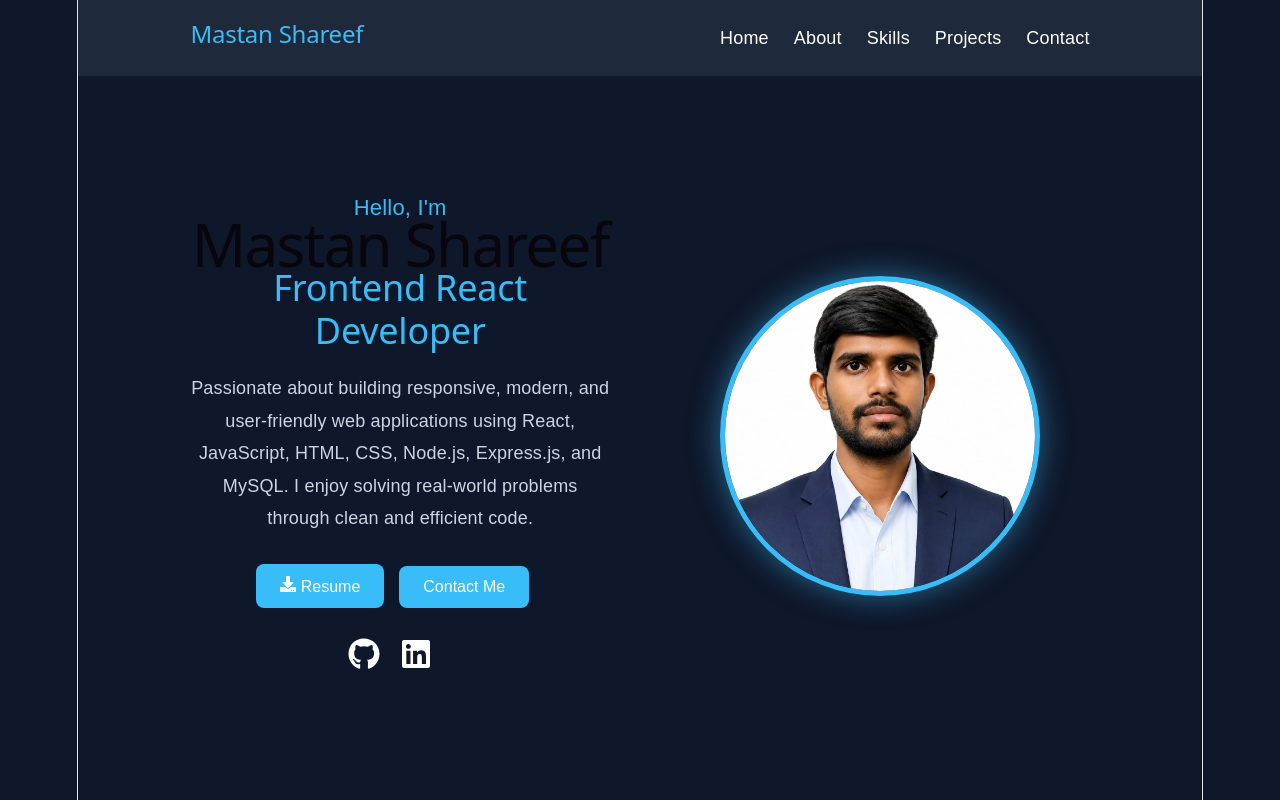
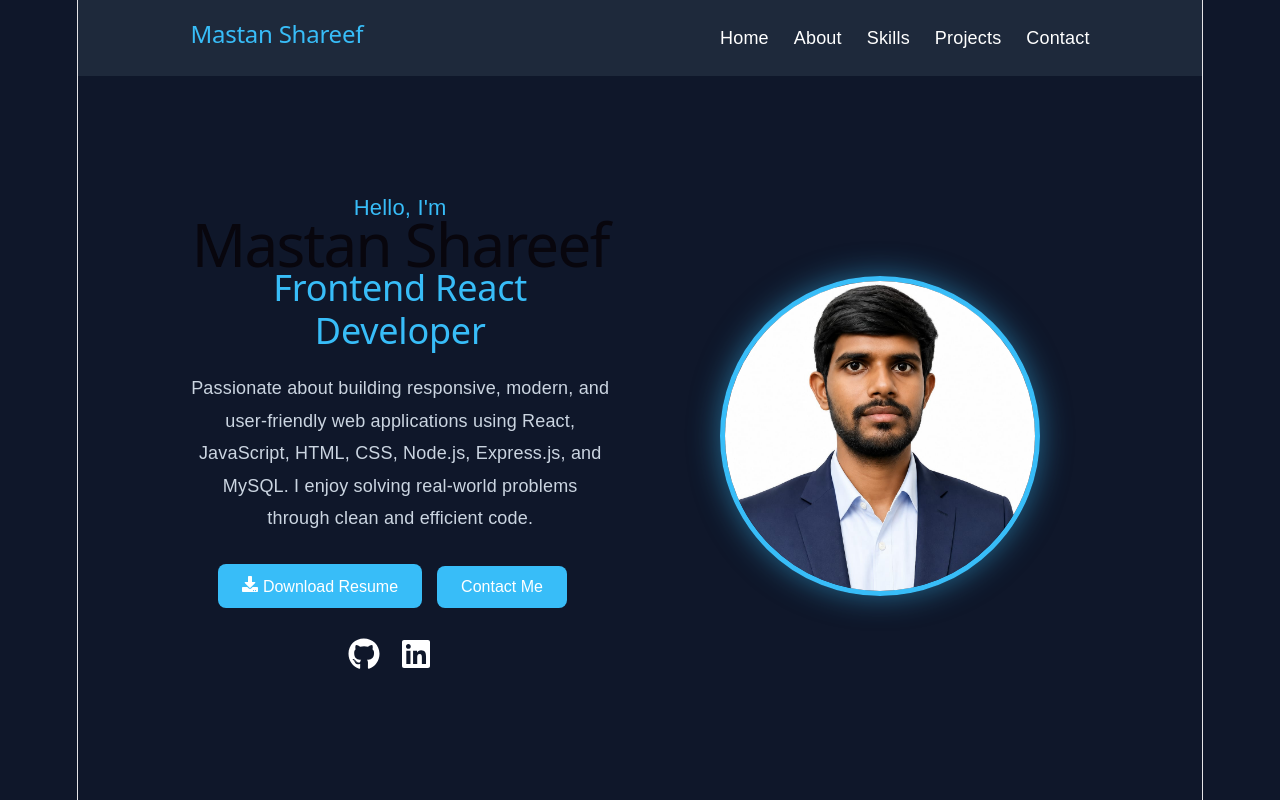
Before and after one commit to mastanshareefshaik5-ms/PortFolio, a React (Vite) app: page / in a window 1280 px wide. Shown: the top 800 px of the page. Built offline with nearby package versions, Linux system fonts and the light colour scheme.

Commit message:
Update resume download

```diff
--- a/src/Components/Hero.jsx
+++ b/src/Components/Hero.jsx
@@ -26,9 +26,11 @@ function Hero() {
         </p>
 
         <div className="hero-buttons">
-          <button onClick={() => alert("Resume will be uploaded soon!")}>
-            <FaDownload /> Resume
-          </button>
+          <a href="/PortFolio/resume.pdf" download>
+            <button>
+               <FaDownload /> Download Resume
+            </button>
+          </a>
 
           <a href="#contact">
             <button>Contact Me</button>
```
